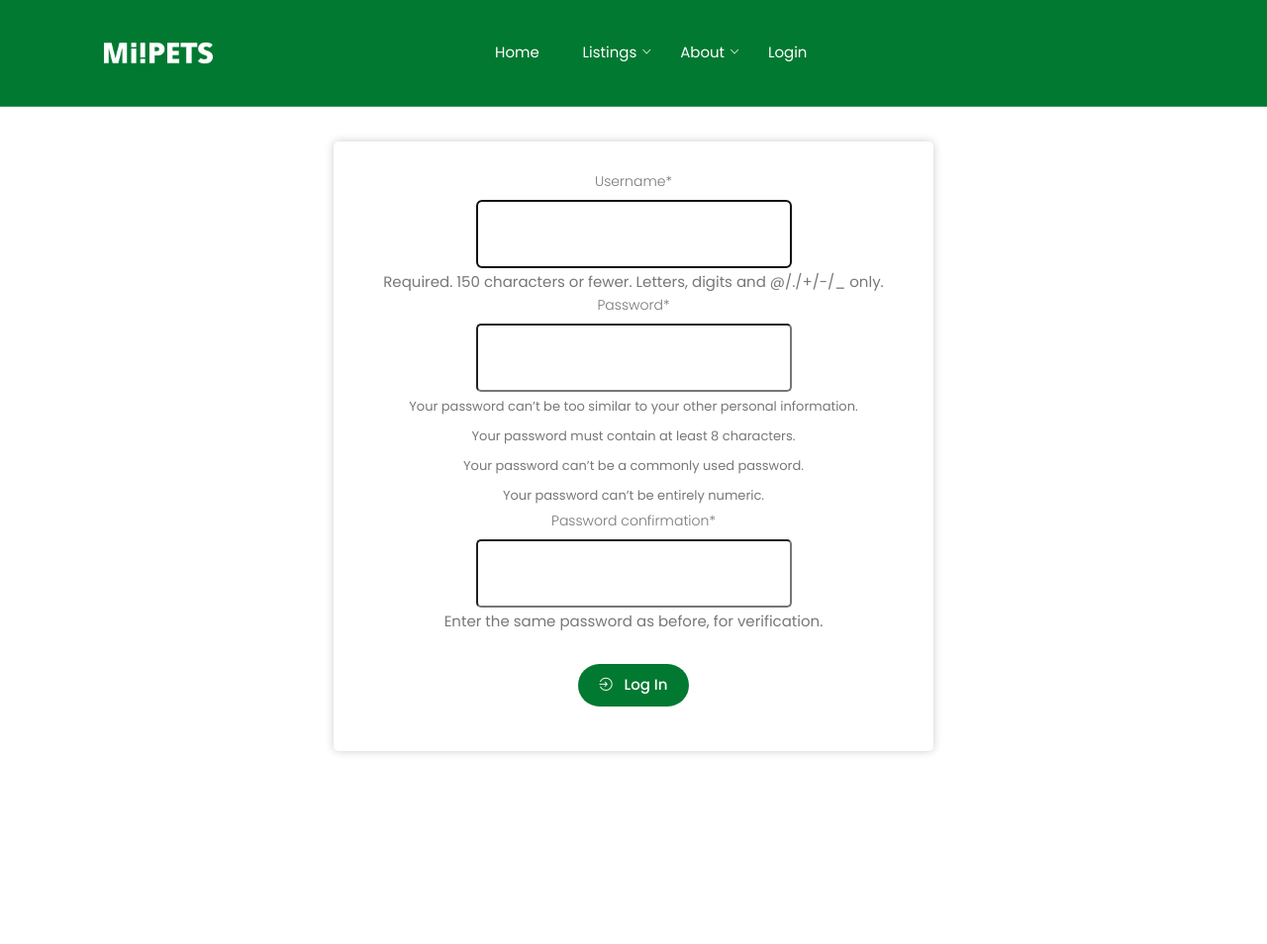
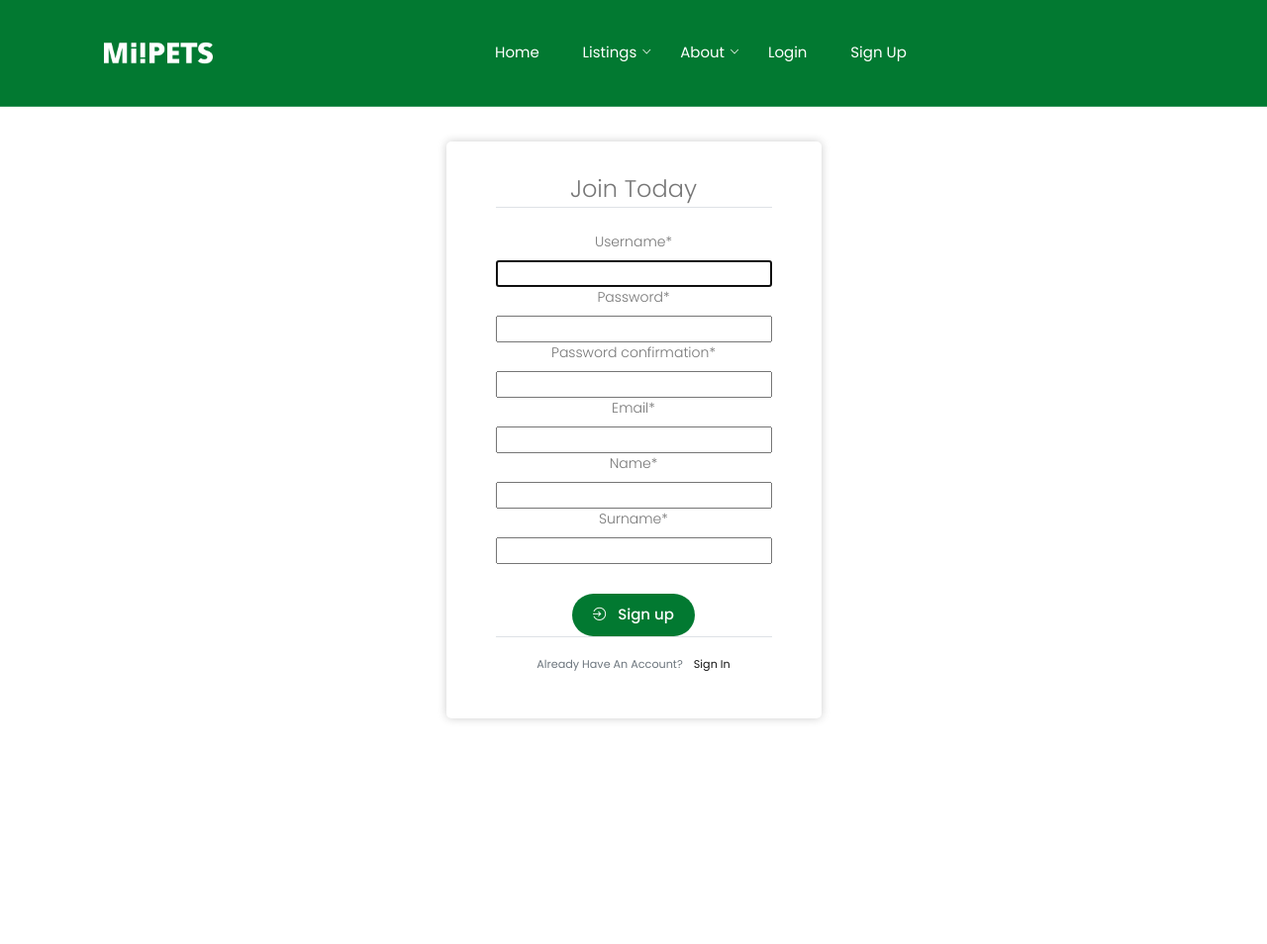
Before and after one commit to MiiPets/webapp, a Django app: page /register/owner/ in a window 1280 px wide. Shown: the top 954 px of the page at 99% size. After the commit the page ends 729 px from the top, so only its background shows below. Run offline with Django 3.2, Linux system fonts and the light colour scheme; some libraries are stand-ins or nearby versions; some web fonts are replaced.

Commit message:
new registration and login/logout features added. Now the profiles of users need to be added and when that is finished the ability to add listings and then finally booking stage

```diff
--- a/MiipetsWebApp/MiipetsWebApp/settings.py
+++ b/MiipetsWebApp/MiipetsWebApp/settings.py
@@ -117,6 +117,10 @@ PHONENUMBER_DB_FORMAT = 'INTERNATIONAL'
 
 AUTH_USER_MODEL = 'core.User'
 
+LOGIN_REDIRECT_URL = 'core-home'
+
+EMAIL_BACKEND = 'django.core.mail.backends.console.EmailBackend'  # During development only
+
 # Static files (CSS, JavaScript, Images)
 # https://docs.djangoproject.com/en/3.0/howto/static-files/
 STATIC_URL = '/static/'
--- a/MiipetsWebApp/core/admin.py
+++ b/MiipetsWebApp/core/admin.py
@@ -2,10 +2,6 @@ from django.contrib import admin
 from .models import Metrics, User, MiiOwner, Pets, MiiSitter
 from .models import SitterServices ,SitterBooking
 
-@admin.register(Metrics, User, MiiOwner, Pets, MiiSitter)
-class UsersAdmin(admin.ModelAdmin):
-    pass
-
-@admin.register(SitterServices ,SitterBooking)
+@admin.register(SitterServices ,SitterBooking, User, Metrics, MiiOwner, Pets, MiiSitter)
 class ServicesAdmin(admin.ModelAdmin):
     pass
--- a/MiipetsWebApp/core/forms.py
+++ b/MiipetsWebApp/core/forms.py
@@ -2,7 +2,7 @@ from django import forms
 from django.contrib.auth.forms import UserCreationForm
 from django.db import transaction
 from .models import MiiOwner, MiiSitter, User
-
+from crispy_forms.helper import FormHelper
 
 class MiiOwnerSignUpForm(UserCreationForm):
     """
@@ -10,6 +10,17 @@ class MiiOwnerSignUpForm(UserCreationForm):
     and will ascociate the user as a MiiOwner.
     """
 
+    def __init__(self, *args, **kwargs):
+        super(MiiOwnerSignUpForm, self).__init__(*args, **kwargs)
+        self.helper = FormHelper()
+
+        for fieldname in ['username', 'password1', 'password2']:
+            self.fields[fieldname].help_text = None
+
+
+    email = forms.EmailField(required = True)
+    name = forms.CharField(required = True)
+    surname = forms.CharField(required = True)
 
     class Meta(UserCreationForm.Meta):
         model = User
@@ -18,9 +29,11 @@ class MiiOwnerSignUpForm(UserCreationForm):
     def save(self):
         user = super().save(commit=False)
         user.is_owner = True
+        user.first_name = self.cleaned_data.get('name')
+        user.last_name = self.cleaned_data.get('surname')
+        user.email = self.cleaned_data.get('email')
         user.save()
         miiowner = MiiOwner.objects.create(user=user)
-        #miiowner.interests.add(*self.cleaned_data.get('interests'))
         return user
 
 
@@ -30,6 +43,19 @@ class MiiSitterSignUpForm(UserCreationForm):
     and will ascociate the user as a MiiOwner.
     """
 
+    def __init__(self, *args, **kwargs):
+        super(MiiSitterSignUpForm, self).__init__(*args, **kwargs)
+        self.helper = FormHelper()
+
+        for fieldname in ['username', 'password1', 'password2']:
+                self.fields[fieldname].help_text = None
+
+
+    email = forms.EmailField(required = True)
+    name = forms.CharField(required = True)
+    surname = forms.CharField(required = True)
+    phonenumber = forms.CharField(required = True, label = "For example 27000000000")
+
     class Meta(UserCreationForm.Meta):
         model = User
 
@@ -37,7 +63,11 @@ class MiiSitterSignUpForm(UserCreationForm):
     def save(self):
         user = super().save(commit=False)
         user.is_sitter = True
+        user.first_name = self.cleaned_data.get('name')
+        user.last_name = self.cleaned_data.get('surname')
+        user.email = self.cleaned_data.get('email')
         user.save()
         miisitter = MiiSitter.objects.create(user=user)
-        #miiowner.interests.add(*self.cleaned_data.get('interests'))
+        miisitter.contact_number = self.cleaned_data.get('phonenumber')
+        miisitter.save()
         return user
--- a/MiipetsWebApp/core/models.py
+++ b/MiipetsWebApp/core/models.py
@@ -40,8 +40,20 @@ class Metrics(TimeStampMixin):
 
 
 class User(AbstractUser):
+
+    """
+    Data that is required for all of the user types are defined in here
+    with specific data in the lower tables.
+    """
+
+    # used to differentiate users
     is_owner = models.BooleanField(default=False)
     is_sitter = models.BooleanField(default=False)
+    email = models.EmailField(max_length=254)
+    REQUIRED_FIELDS = ['email']
+
+    def __str__(self):
+        return ("{}, ID:{}".format(self.first_name, self.id))
 
 
 class MiiOwner(TimeStampMixin):
@@ -52,14 +64,11 @@ class MiiOwner(TimeStampMixin):
     """
 
     user = models.OneToOneField(User, on_delete=models.CASCADE, primary_key=True)
-    name =  models.CharField(max_length=50)
-    surname =  models.CharField(max_length=50)
-    email = models.EmailField(max_length=254)
-    # profile_picture = models.ImageField(upload_to=image_directory_path)
+    profile_picture = models.ImageField(upload_to=image_directory_path)
     #location = AddressField()
 
     def __str__(self):
-        return ("MiiOwner with name: {} and surname: {}".format(self.name, self.surname))
+        return ("MiiOwner ({}), ID: {}".format(self.user.first_name, self.user.id))
 
 
 class Pets(TimeStampMixin):
@@ -78,7 +87,7 @@ class Pets(TimeStampMixin):
     profile_picture_path = models.ImageField(upload_to=image_directory_path)
 
     def __str__(self):
-        return ("Pet of user: {}, with pet name being {}".format(self.owner, self.name))
+        return ("{} of MiiOwner: {}".format( self.name, self.owner.id))
 
 
 class MiiSitter(TimeStampMixin):
@@ -87,16 +96,13 @@ class MiiSitter(TimeStampMixin):
     """
 
     user = models.OneToOneField(User, on_delete=models.CASCADE, primary_key=True)
-    name =  models.CharField(max_length=50)
-    surname =  models.CharField(max_length=50)
-    email = models.EmailField(max_length=254)
     contact_number = PhoneNumberField()
     profile_picture = models.ImageField(upload_to=image_directory_path)
     #location = AddressField()
     bio = models.TextField()
 
     def __str__(self):
-        return ("MiiSitter with name: {} and surname: {}".format(self.name, self.surname))
+        return ("MiiSitter ({}), ID: {}".format(self.user.first_name, self.user.id))
 
 
 class SitterServices(TimeStampMixin):
@@ -136,6 +142,7 @@ class SitterBooking(TimeStampMixin):
     """
 
     owner = models.ForeignKey(MiiOwner, on_delete=models.CASCADE)
+    profile_picture = models.ImageField(upload_to=image_directory_path)
     listing = models.ForeignKey(SitterServices, on_delete=models.CASCADE)
     date_start = models.DateField()
     date_end = models.DateField()
--- a/MiipetsWebApp/core/templates/core/base.html
+++ b/MiipetsWebApp/core/templates/core/base.html
@@ -95,7 +95,10 @@
                                             </li>
                                           {%else%}
                                             <li class="no-children">
-                                                <a href="#">Login</a>
+                                                <a href="{% url 'core-login' %}">Login</a>
+                                            </li>
+                                            <li class="no-children">
+                                                <a href="{% url 'core-register' %}">Sign Up</a>
                                             </li>
                                           {%endif%}
                                       </ul>
@@ -161,7 +164,7 @@
                       <div class="footer-content nav">
                           <h2 class="title">Helpful Links</h2>
                           <ul class="list">
-                              <li><a class="link-hov style2" href="#">Login</a></li>
+                              <li><a class="link-hov style2" href="{% url 'core-login' %}">Login</a></li>
                               <li><a class="link-hov style2" href="#">Book</a></li>
                               <li><a class="link-hov style2" href="#">FAQ</a></li>
                               <li><a class="link-hov style2" href="#">Privacy policy</a></li>
--- a/MiipetsWebApp/core/templates/core/home.html
+++ b/MiipetsWebApp/core/templates/core/home.html
@@ -90,7 +90,10 @@
                                               </li>
                                             {%else%}
                                               <li class="no-children">
-                                                  <a href="#">Login</a>
+                                                  <a href="{% url 'core-login' %}">Login</a>
+                                              </li>
+                                              <li class="no-children">
+                                                  <a href="{% url 'core-register' %}">Sign Up</a>
                                               </li>
                                             {%endif%}
                                         </ul>
--- a/MiipetsWebApp/core/templates/core/register_final.html
+++ b/MiipetsWebApp/core/templates/core/register_final.html
@@ -9,14 +9,21 @@
         <div class="login-wrapper">
           <div class="ui-dash tab-content">
             <div class="tab-pane fade show active" id="login" role="tabpanel">
-              <form id="register-form" action="#" method="post">
-                {% csrf_token %}
-                <input type="hidden" name="next" value="{{ next }}">
-                {{ form|crispy }}
-                <div class="res-box text-center mar-top-30">
-                  <button type="submit" class="btn v3"  style="background-color: #027931;"><i class="ion-log-in"></i> Log In</button>
-                </div>
-              </form>
+              <form method="post">
+              {% csrf_token %}
+              <fieldset class="form-group">
+                  <legend class="border-bottom mb-4">Join Today</legend>
+                  {{ form|crispy }}
+              </fieldset>
+              <div class="res-box text-center mar-top-30">
+                  <button type="submit" class="btn v3" style="background-color: #027931;"><i class="ion-log-in" ></i> Sign up</button>
+              </div>
+            </form>
+            <div class="border-top pt-3">
+              <small class="text-muted">
+                  Already Have An Account? <a class="ml-2" href="{% url 'core-login' %}">Sign In</a>
+              </small>
+            </div>
             </div>
           </div>
         </div>
--- a/MiipetsWebApp/core/urls.py
+++ b/MiipetsWebApp/core/urls.py
@@ -1,5 +1,6 @@
 from django.urls import path
 from . import views as core_views
+from django.contrib.auth import views as auth_views
 
 urlpatterns = [
     path('', core_views.home, name='core-home'),
@@ -7,6 +8,7 @@ urlpatterns = [
     path('contact/', core_views.contact, name='core-contact'),
     path('faq/', core_views.faq, name='core-faq'),
     path('logout/', core_views.logout_view, name='core-logout'),
+    path('login', auth_views.LoginView.as_view() , name='core-login'),
     path('register/', core_views.register, name='core-register'),
     path('register/owner/', core_views.MiiOwnerSignUpView.as_view(), name='core-owner-register'),
     path('register/sitter/', core_views.MiiSitterSignUpView.as_view(), name='core-sitter-register'),
--- a/MiipetsWebApp/core/views.py
+++ b/MiipetsWebApp/core/views.py
@@ -7,6 +7,7 @@ from django.shortcuts import redirect
 from django.views.generic import CreateView
 from .forms import MiiOwnerSignUpForm, MiiSitterSignUpForm
 from .models import User, Metrics
+from .decorators import miiowner_required, miisitter_required
 
 
 def get_latest_metrics_for_about():
@@ -134,5 +135,12 @@ from django.contrib.auth import logout
 
 
 def logout_view(request):
+    context = {
+        "title":"Login"
+    }
+
+    return render(request, 'core/login.html', context)
+
+def logout_view(request):
     logout(request)
     return redirect('core-home')
```
Also changed, not shown: MiipetsWebApp/core/decorators.py (added, +32 -0 lines), MiipetsWebApp/core/templates/core/login.html (deleted, +0 -88 lines), MiipetsWebApp/core/templates/registration/login.html (added, +41 -0 lines).
